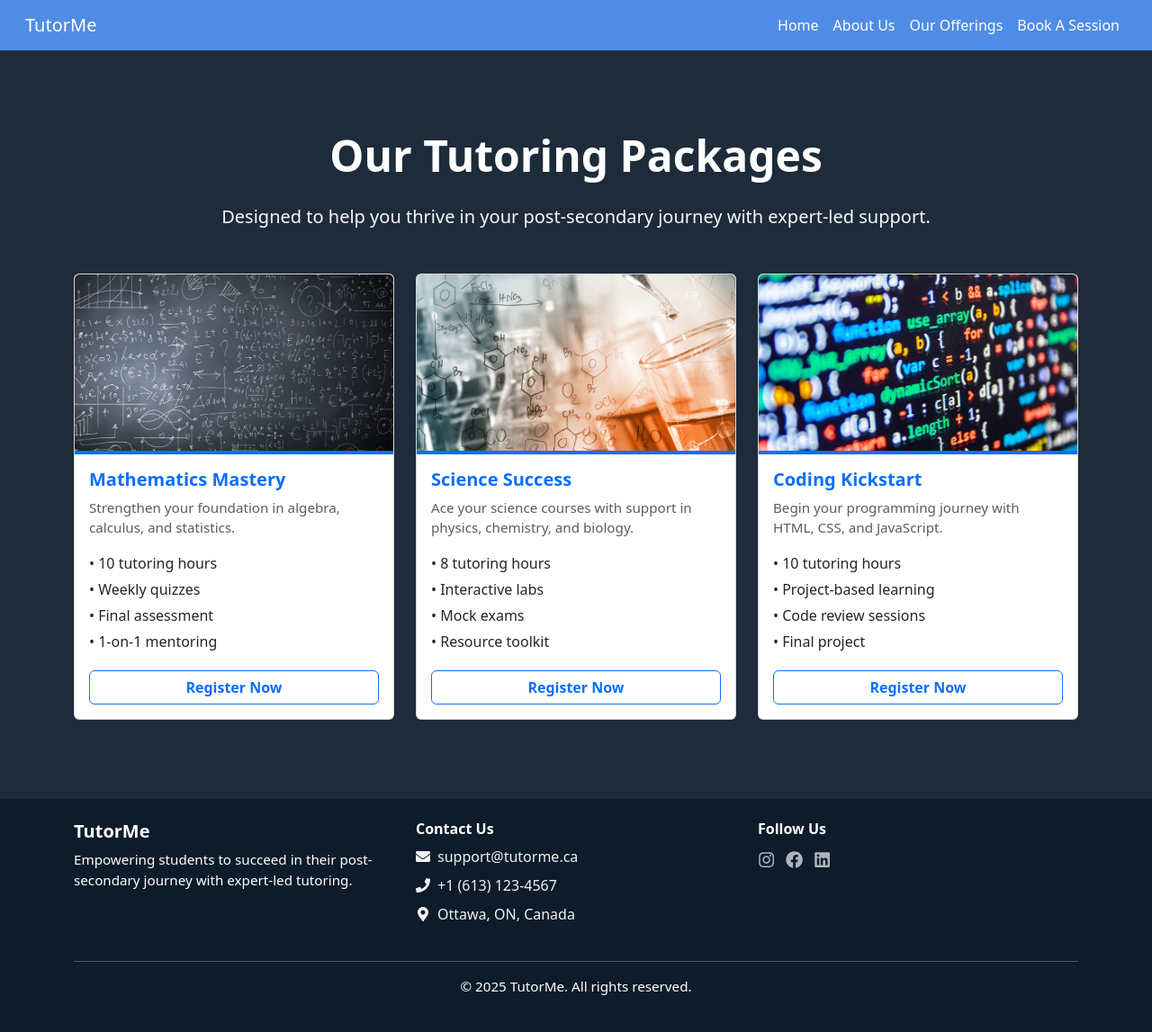
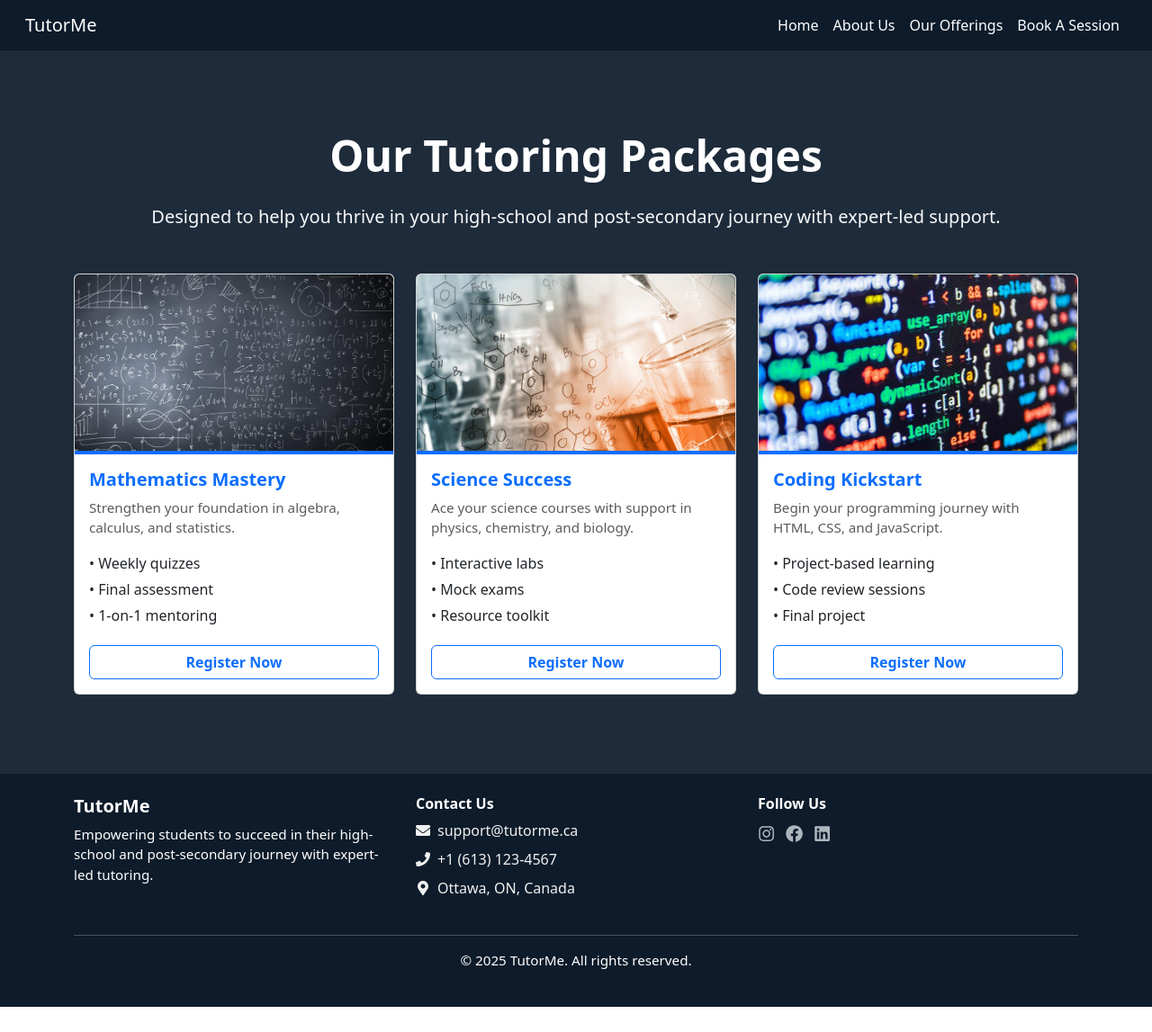
Before and after one commit to anthony0246/TutorMe, a React (Create React App) app in the folder my-app/: page /offerings in a window 1280 px wide. Shown: the whole page at 90% size. After the commit the page ends 1119 px from the top, so only its background shows below. Built offline with nearby package versions, Linux system fonts and the light colour scheme.

Commit message:
Changed some sentences and some colors

```diff
--- a/my-app/src/AboutUs.js
+++ b/my-app/src/AboutUs.js
@@ -12,11 +12,10 @@ function AboutUs() {
       </div>
 
       <Container className="py-5">
-        {/* MISSION */}
         <section className="mb-5">
           <h2 className="text-center section-title">Our Mission</h2>
           <p className="lead text-center mission-text">
-            At TutorMe, our mission is to empower students to thrive in their post-secondary studies through accessible, subject-specific tutoring delivered by passionate, expert educators.
+            At TutorMe, our mission is to empower students to thrive in their high-school and post-secondary studies through accessible, subject-specific tutoring delivered by passionate, expert educators.
           </p>
         </section>
 
--- a/my-app/src/Footer.js
+++ b/my-app/src/Footer.js
@@ -12,7 +12,7 @@ function Footer() {
           <Col md={4} className="mb-3 mb-md-0">
             <h5 className="text-white">TutorMe</h5>
             <p className="footer-description">
-              Empowering students to succeed in their post-secondary journey with expert-led tutoring.
+              Empowering students to succeed in their high-school and post-secondary journey with expert-led tutoring.
             </p>
           </Col>
           <Col md={4} className="mb-3 mb-md-0">
--- a/my-app/src/OurOfferings.js
+++ b/my-app/src/OurOfferings.js
@@ -12,19 +12,19 @@ const offerings = [
     title: 'Mathematics Mastery',
     image: mathImg,
     description: 'Strengthen your foundation in algebra, calculus, and statistics.',
-    includes: ['10 tutoring hours', 'Weekly quizzes', 'Final assessment', '1-on-1 mentoring'],
+    includes: ['Weekly quizzes', 'Final assessment', '1-on-1 mentoring'],
   },
   {
     title: 'Science Success',
     image: scienceImg,
     description: 'Ace your science courses with support in physics, chemistry, and biology.',
-    includes: ['8 tutoring hours', 'Interactive labs', 'Mock exams', 'Resource toolkit'],
+    includes: ['Interactive labs', 'Mock exams', 'Resource toolkit'],
   },
   {
     title: 'Coding Kickstart',
     image: codingImg,
     description: 'Begin your programming journey with HTML, CSS, and JavaScript.',
-    includes: ['10 tutoring hours', 'Project-based learning', 'Code review sessions', 'Final project'],
+    includes: ['Project-based learning', 'Code review sessions', 'Final project'],
   },
 ];
 
@@ -34,7 +34,7 @@ function OurOfferings() {
       <Container className="py-5">
         <h2 className="text-center mb-4 display-5 fw-bold text-white">Our Tutoring Packages</h2>
         <p className="text-center text-light mb-5 lead">
-          Designed to help you thrive in your post-secondary journey with expert-led support.
+          Designed to help you thrive in your high-school and post-secondary journey with expert-led support.
         </p>
         <Row className="g-4">
           {offerings.map((pkg, index) => (
--- a/my-app/src/index.css
+++ b/my-app/src/index.css
@@ -13,6 +13,6 @@ code {
 }
 
 .blue-theme {
-  background-color: #508CE6;
+  background-color: #0d1b2a;
   color: white;
 }
```
